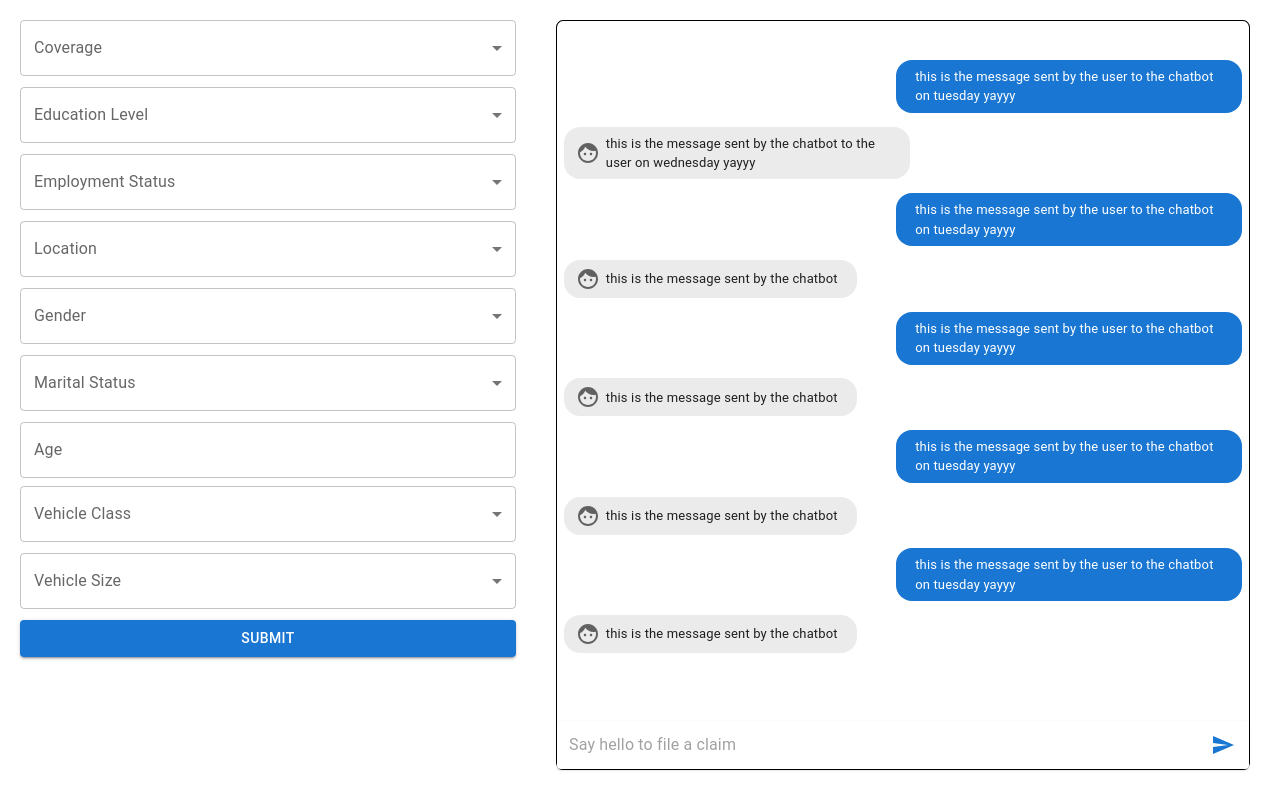
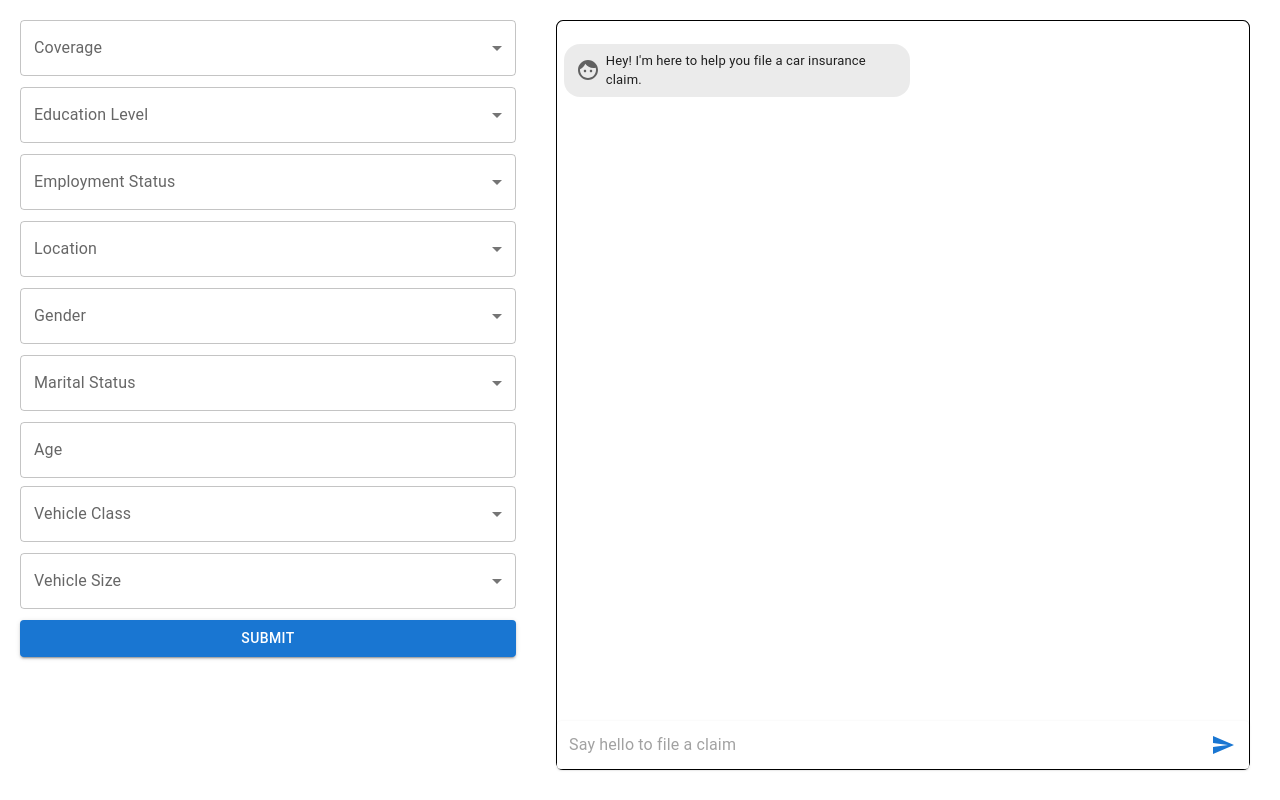
Before and after one commit to n1sh1thaS/insuregpt, a React (Vite) app in the folder client/: page / in a window 1280 px wide. Built offline with nearby package versions, Linux system fonts and the light colour scheme.

Commit message:
add chat completions to frontend

```diff
--- a/client/src/components/ChatContainer.jsx
+++ b/client/src/components/ChatContainer.jsx
@@ -9,8 +9,12 @@ input field expand when text is larger (expands to cover bottom messages)*/
 
 const ChatContainer = () => {
   const messageListRef = useRef(null);
-  const [chatHistory, setChatHistory] = useState([]);
-  //element: {"role": "user" (or assistant), "content": "this is the message"}
+  const [chatHistory, setChatHistory] = useState([
+    {
+      role: "assistant",
+      content: "Hey! I'm here to help you file a car insurance claim.",
+    },
+  ]);
   const [newMessage, setNewMessage] = useState("");
 
   useEffect(() => {
@@ -20,25 +24,20 @@ const ChatContainer = () => {
   const sendMessage = async (event) => {
     event.preventDefault();
     try {
-      //add user message to chathistory
-      console.log(newMessage);
-      setChatHistory([
+      const newChatHistory = [
         ...chatHistory,
         { role: "user", content: `${newMessage}` },
-      ]);
+      ];
       setNewMessage("");
 
-      /*get chatcompletion based on new chat records
-      const chatCompletion = await getChatCompletion(chatHistory);
-      console.log(chatCompletion);
+      const chatCompletion = await getChatCompletion(newChatHistory);
 
-      //add chatcompletion to chat records
       setChatHistory([
-        ...chatHistory,
+        ...newChatHistory,
         { role: "assistant", content: `${chatCompletion}` },
-      ]);*/
+      ]);
     } catch (err) {
-      console.log("Err!", err);
+      console.log("Error:", err);
     }
   };
 
@@ -60,37 +59,11 @@ const ChatContainer = () => {
           overflowY: "auto",
         }}
       >
-        <ul ref={messageListRef}>
+        <ul ref={messageListRef} style={{ paddingInlineStart: "0px" }}>
           {chatHistory.map((elem, index) => (
-            <Message key={index} text={elem["content"]} role={elem["role"]} />
+            <Message key={index} text={elem.content} role={elem.role} />
           ))}
         </ul>
-        {/*these are some messages for testing purposes*/}
-        <Message text="this is the message sent by the user to the chatbot on tuesday yayyy" />
-        <Message
-          text="this is the message sent by the chatbot to the user on wednesday yayyy"
-          role="assistant"
-        />
-        <Message text="this is the message sent by the user to the chatbot on tuesday yayyy" />
-        <Message
-          text="this is the message sent by the chatbot"
-          role="assistant"
-        />
-        <Message text="this is the message sent by the user to the chatbot on tuesday yayyy" />
-        <Message
-          text="this is the message sent by the chatbot"
-          role="assistant"
-        />
-        <Message text="this is the message sent by the user to the chatbot on tuesday yayyy" />
-        <Message
-          text="this is the message sent by the chatbot"
-          role="assistant"
-        />
-        <Message text="this is the message sent by the user to the chatbot on tuesday yayyy" />
-        <Message
-          text="this is the message sent by the chatbot"
-          role="assistant"
-        />
       </div>
       <form onSubmit={sendMessage}>
         <Paper
```
Also changed, not shown: 1 other file (tests, documents, lock files or other folders).
